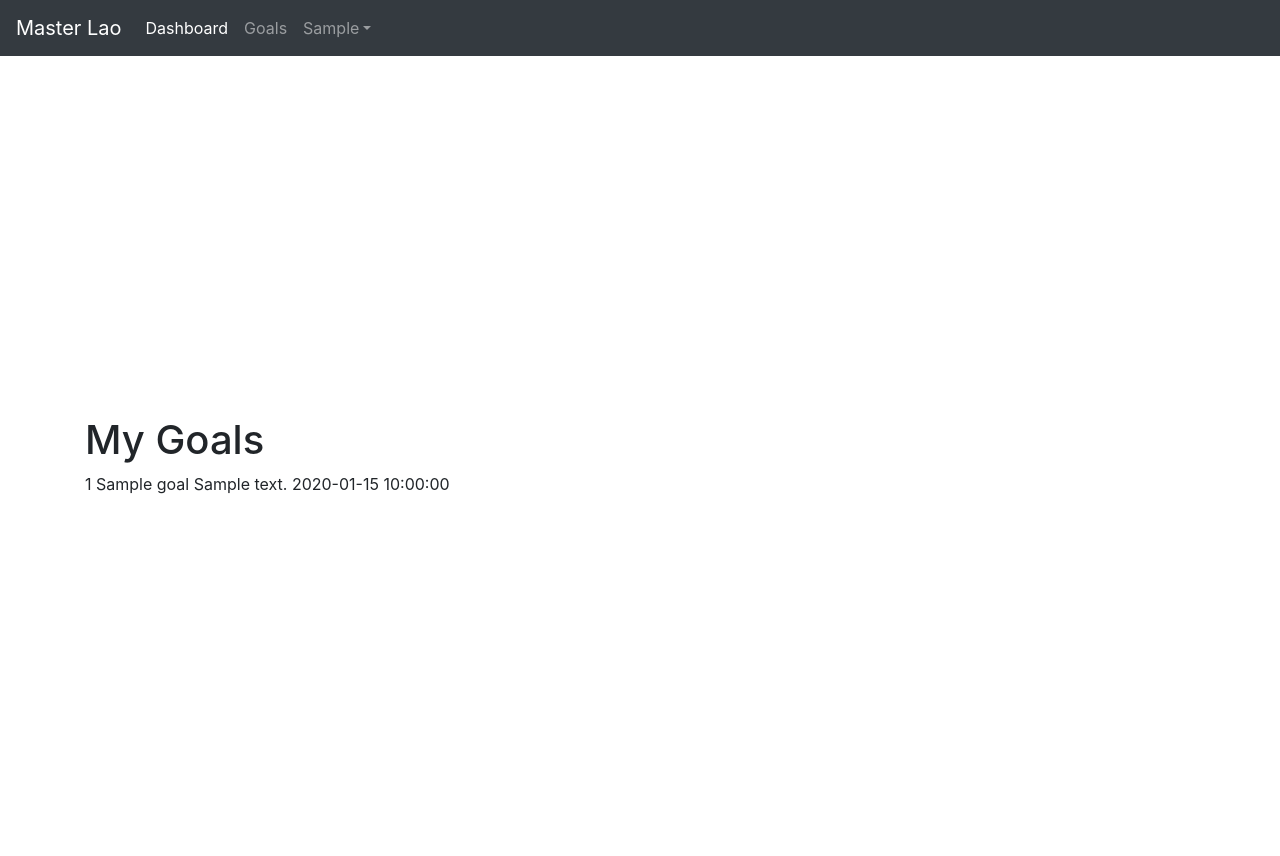
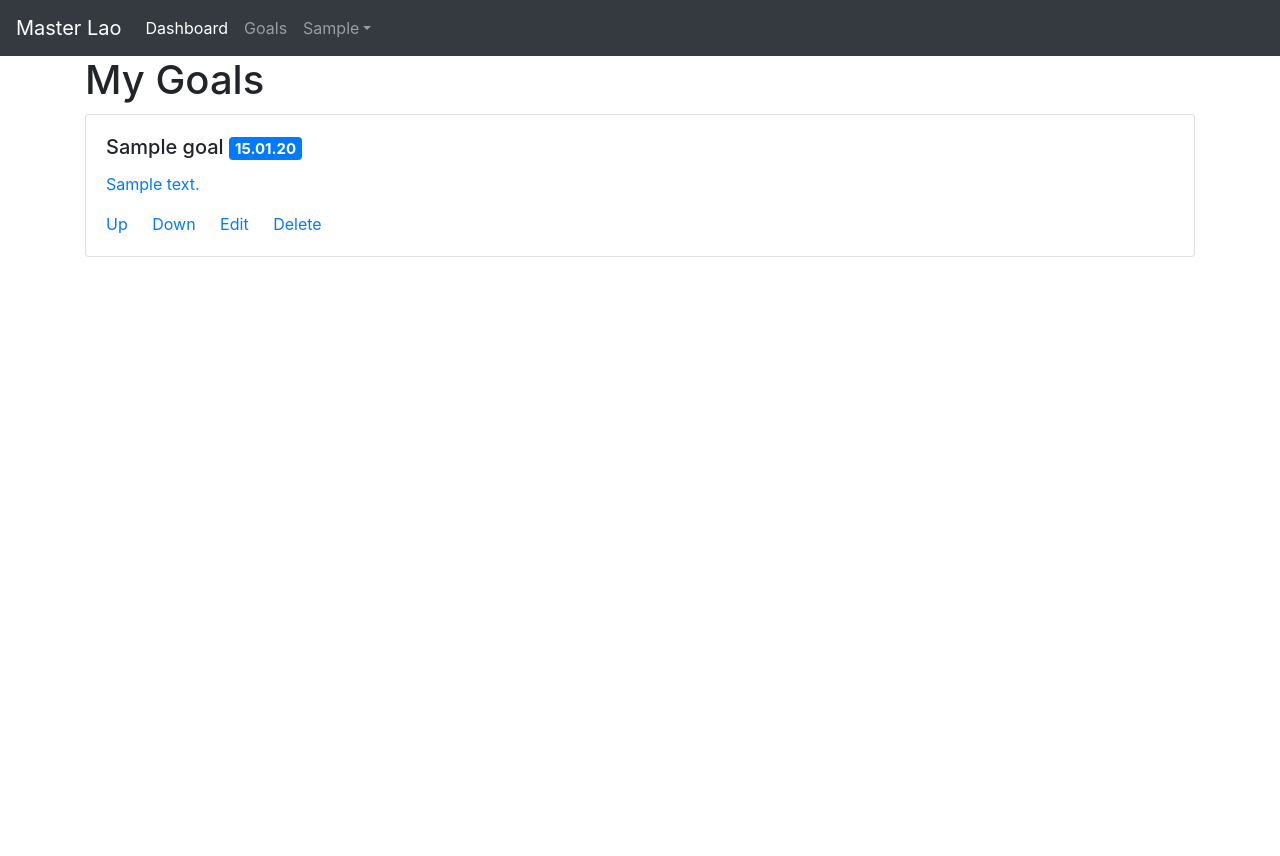
Before and after one commit to BRZInc/idp, a Flask app: page /goals in a window 1280 px wide. Run offline with Flask 2, Linux system fonts and the light colour scheme; a user stored in the database is signed in; tables that the repository leaves empty hold one stand-in row (values such as "Sample post"); some libraries are stand-ins or nearby versions.

Commit message:
Updated styles on /goals page

```diff
--- a/app/static/css/app.css
+++ b/app/static/css/app.css
@@ -1,3 +1,8 @@
 html,body {
   height: 100%;
 }
+
+.no-highlight a, .no-highlight a:hover, .no-highlight a:visited, .no-highlight a:active{
+  color: inherit;
+  text-decoration: none;
+}
--- a/app/templates/goals.html
+++ b/app/templates/goals.html
@@ -3,14 +3,26 @@
 {% block content %}
 	<div class="container h-100">
 		{{ super() }}
-        <div class="row h-100 align-items-center">
+		<div class="row">
 			<div class="col-md-12">
 				<h1>My Goals</h1>
 				{% for goal in goals %}
-					{{ goal.user_id }}
-					{{ goal.title }}
-					{{ goal.description }}
-					{{ goal.due_date }}<br>
+					<div class="card" style="margin: 10px 0">
+						<div class="card-body">
+							<h5 class="card-title no-highlight">
+								<a href="#">{{ goal.title }}</a>
+								{# {{url_for('goal', id=goal.id)}} #}
+								<span class="badge badge-primary">
+									{{ goal.due_date.strftime("%d.%m.%y") }}
+								</span>
+							</h5>
+							<p class="card-text no-hihglight"><a href="#">{{ goal.description }}</a></p>
+							<a href="#" class="card-link">Up</a>
+							<a href="#" class="card-link">Down</a>
+							<a href="#" class="card-link">Edit</a>
+							<a href="#" class="card-link">Delete</a>
+					  </div>
+					</div>
 				{% endfor %}
 			</div>
 		</div>
```
